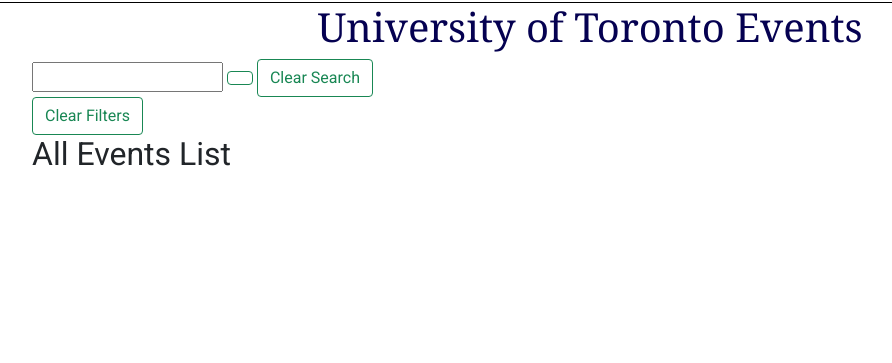
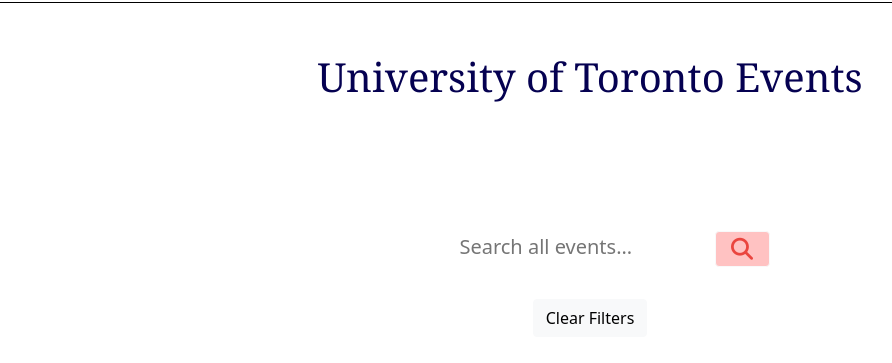
Before and after one commit to ECE444-2023Fall/UofT-EventHub, a Flask app: template app/templates/user_main.html in a window 1280 px wide. Shown: the part 70-433 px from the top of the page, without its empty margins (50-942 px from the left). Run offline with Flask 3, Linux system fonts and the light colour scheme; the template is opened without the code that fills it, so the values that code supplies are empty; parts of the project's set-up code (start-up, migrations or seed data) failed here and were passed over; some libraries are stand-ins or nearby versions; some web fonts are replaced.

Commit message:
Revamped user main event page

```diff
--- a/app/events.py
+++ b/app/events.py
@@ -19,7 +19,7 @@ import logging
 import os.path
 import os
 
-from app.main import db # db is for database
+from app.main import db, es # db is for database
 from app.globals import Role
 from app.auth import organizer_required
 from app.database import Credentials, EventRegistration, EventDetails, EventBanner, EventRating
--- a/app/static/style.css
+++ b/app/static/style.css
@@ -2,7 +2,11 @@ h1{
     color: #050151;;
 }
 
-input[type=button], input[type=submit], input[type=reset] {
+.page-header{
+  padding-top: 50px;
+}
+
+/* input[type=button], input[type=submit], input[type=reset] {
   background-color: #04AA6D;
   border: black ;
   color: white;
@@ -10,7 +14,7 @@ input[type=button], input[type=submit], input[type=reset] {
   text-decoration: none;
   margin: 4px 2px;
   cursor: pointer;
-}
+} */
 
 .page-header{
     color:black;
@@ -43,6 +47,7 @@ ul.navbar-nav {
   background-color: #ffffff;
   font-family: Georgia, serif;
 }
+
 /* Below are styles for the stars for previous ratings */
 .filled-star {
   color: gold;
@@ -96,3 +101,35 @@ ul.navbar-nav {
 	color: gold;
 }
 /* ------------------------------------------------------------ */
+
+/* Below are the styles for user_main.html */
+
+.search-box{
+  width: 300px;
+  padding: 27px 39px;
+  height: 35px;
+  background: #fff;
+  margin: 100px auto 0;
+  border-radius: 5px;
+  border: 10px solid rgba(255,255,255,.5);
+  font-size: 20px;
+}
+
+button .fa-solid{
+  width: 25px;
+  font-size: 22px;
+}
+
+#search-btn{
+  width: 55px;
+  background-color: #ffc2c2;
+}
+
+#search-btn:hover{
+  background-color: #ffc2c2;
+}
+
+.btn-light:hover{
+  background-color: #ea453f; /* change to your desired color */
+  color: white; /* change to your desired color */
+}
--- a/app/static/user_main.css
+++ b/app/static/user_main.css
@@ -9,6 +9,21 @@ body {
   background: #FFF;
   font-family: 'Roboto', sans-serif;
   font-weight: 400;
+  text-align: center;
+}
+
+.page-header{
+  padding-bottom: 10vh;
+}
+
+.row{
+  display: flex;
+  align-items: center;
+  padding: 10px 20px;
+}
+
+.form{
+  display: inline-block;
 }
 
 .wrapper {
--- a/app/templates/base.html
+++ b/app/templates/base.html
@@ -11,7 +11,6 @@
   <link rel="stylesheet" href="https://fonts.googleapis.com/css?family=SF+Pro+Display%3A600"/>
   <link rel="stylesheet" href="https://fonts.googleapis.com/css?family=Source+Sans+Pro%3A400%2C500%2C600%2C700"/>
   <link rel="stylesheet" href="https://fonts.googleapis.com/css?family=Inter%3A400%2C500%2C700"/>
-  <link rel="stylesheet" href="{{ url_for ('static', filename='user_main.css')}}">
   <link rel="stylesheet" href="{{ url_for ('static', filename='style.css')}}">
 
   {% import "bootstrap/wtf.html" as wtf %}
--- a/app/templates/user_main.html
+++ b/app/templates/user_main.html
@@ -1,13 +1,23 @@
+<head>
+  <link rel="stylesheet" href="{{ url_for ('static', filename='style.css')}}">
+</head>
+
 {% extends "base.html" %}
 {%block title %}User's Page{% endblock %}
 
 {% block content %}
+<!-- For JS support -->
 <script
   src="https://cdnjs.cloudflare.com/ajax/libs/jquery/3.6.1/jquery.min.js"
   integrity="sha512-aVKKRRi/Q/YV+4mjoKBsE4x3H+BkegoM/em46NNlCqNTmUYADjBbeNefNxYV7giUp0VxICtqdrbqU7iVaeZNXA=="
   crossorigin="anonymous"
   referrerpolicy="no-referrer"
 ></script>
+
+<!-- For cool icons -->
+<script src="https://kit.fontawesome.com/f94828e930.js" crossorigin="anonymous"></script>
+
+<!-- Container for search and sorting functionality -->
 <div class="container">
   {% for message in get_flashed_messages() %}
   <div class="alert alert-warning">
@@ -41,22 +51,28 @@
                       })
             }
         </script>
-
         <div class="page-header">
           <h1 style="color: #050151; font-family: Georgia, serif;">University of Toronto Events</h1>
         </div>
+        <div class="container">
+          <div class="row" style="text-align: center;">
+            <div class="col-xs-12 col-sm-12" style="text-align: center;">
               <form action="{{ url_for('search.search_events', filter=filter) }}" method="post">
-            <input class="search-box" name="query" id="search-text" autocomplete="off">
-            <button class="btn btn-outline-success my-2 my-sm-0" type="submit"><i class="fa-solid fa-magnifying-glass" style="color: #ea453f;"></i></button>
-            <button class="btn btn-outline-success my-2 my-sm-0" type="submit" name="clear-search-button" value="clear">Clear Search</button>
+                  <input class="search-box" name="query" id="search-text" autocomplete="off" placeholder="Search all events...">
+                  <button id="search-btn" class="btn btn-light my-2 my-sm-0" type="submit"><i class="fa-solid fa-magnifying-glass" style="color: #ea453f;"></i></button>
+                  <!-- <button class="btn btn-light my-2 my-sm-0" type="submit" name="clear-search-button" value="clear">Clear Search</button> -->
               </form>
+            </div>
+            <div class="col-xs-12 col-sm-12" style="text-align: center;">
               <form action="{{ url_for('filter.filter_events', search=search) }}" method="post">
                   {% for filter_tag in filter_tags %}
-            <button class="btn btn-outline-success my-2 my-sm-0" type="submit" name="filter-tag" value="{{filter_tag | lower}}">{{filter_tag}}</button>
+                  <button id="sort-btn" class="btn btn-light my-2 my-sm-0" type="submit" name="filter-tag" value="{{filter_tag | lower}}">{{filter_tag}}</button>
                   {% endfor %}
-            <button class="btn btn-outline-success my-2 my-sm-0" type="submit" name="filter-tag" value="clear">Clear Filters</button>
+                  <button id="sort-btn" class="btn btn-light my-2 my-sm-0" type="submit" name="filter-tag" value="clear">Clear Filters</button>
               </form>
-        <h2>All Events List</h2>
+            </div>
+          </div>
+        </div>
     {% endblock %}
 
     <div class="content">
```
Also changed, not shown: app/templates/login.html (line endings or trailing spaces). Lines whose indentation alone changed are shown as unchanged.
